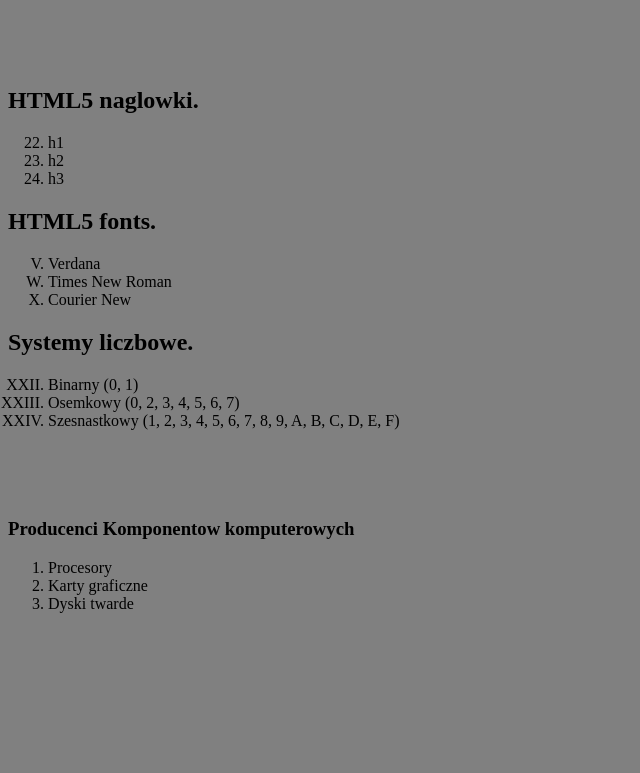
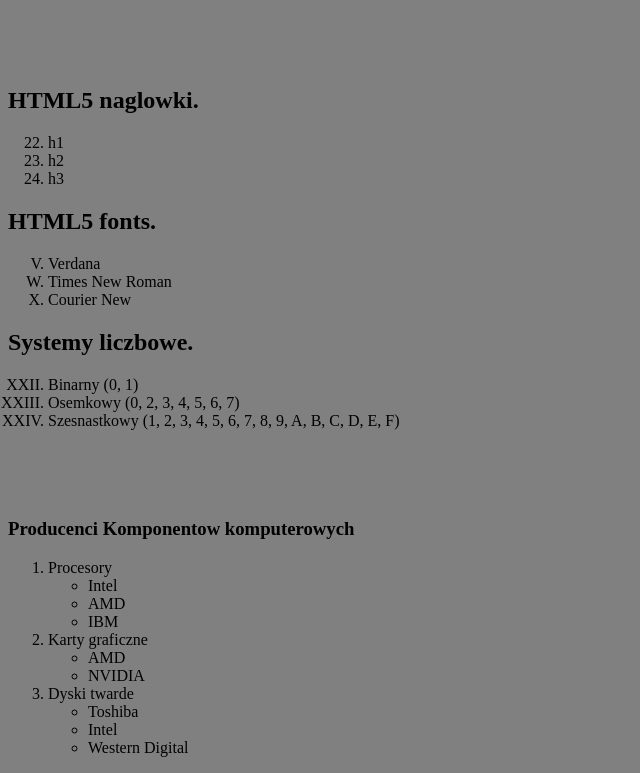
Before and after one commit to Kamil-Polit-School/Szkola-informatyka, a plain HTML site: page index.html in a window 1280 px wide. Shown: the part 2890-3663 px from the top of the page, without its empty margins (0-640 px from the left). Before the commit the page ends 3519 px from the top, so only its background shows below. Drawn offline with Linux system fonts and the light colour scheme.

Commit message:
Update index.html

```diff
--- a/index.html
+++ b/index.html
@@ -137,12 +137,26 @@
 		<ol type="1" start="1">
 			<li>
 				Procesory
+				<ul type="circle">
+					<li> Intel </li>
+					<li> AMD </li>
+					<li> IBM </li>
+				</ul>
 			</li>
 			<li>
 				Karty graficzne
+				<ul type="circle">
+					<li> AMD </li>
+					<li> NVIDIA </li>
+				</ul>
 			</li>
 			<li>
 				Dyski twarde
+				<ul type="circle">
+					<li> Toshiba </li>
+					<li> Intel </li>
+					<li> Western Digital </li>
+				</ul>
 			</li>
 		</ol>
 
```
